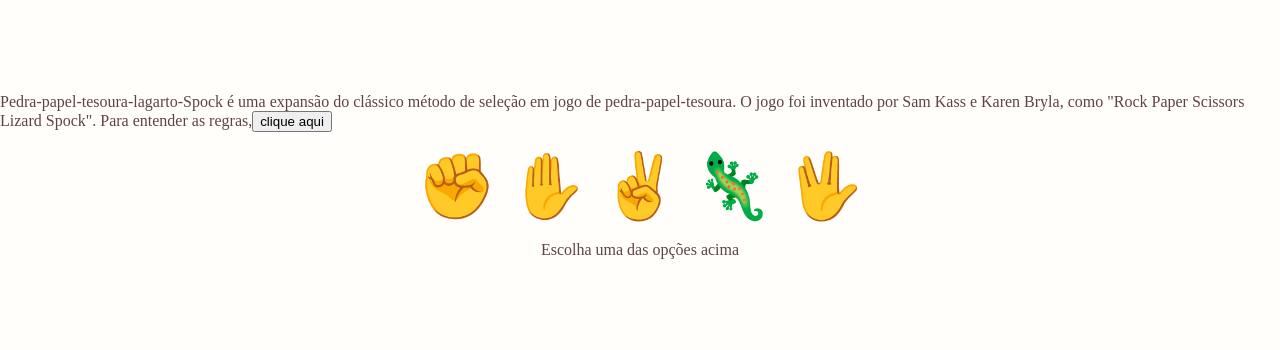
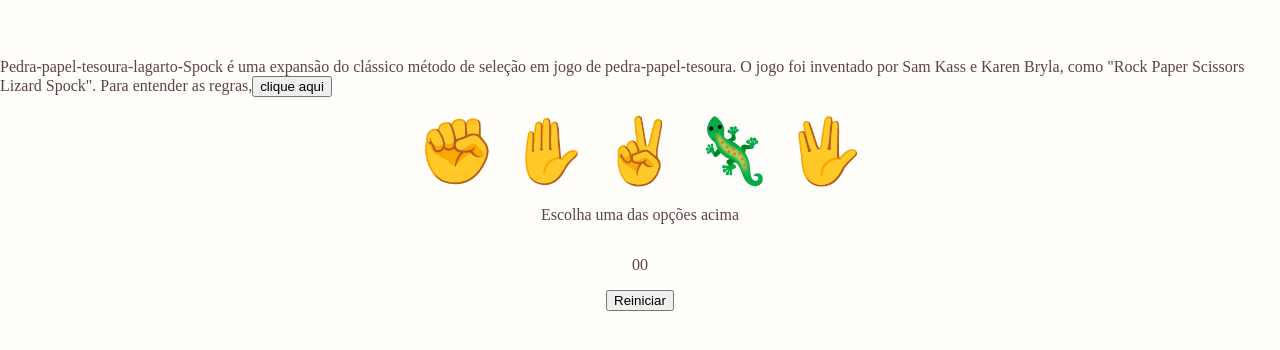
Before and after one commit to HaluDeCassia/largato-spock, a React (Create React App) app: page / in a window 1280 px wide. Shown: the part 224-574 px from the top of the page. Built offline with nearby package versions, Linux system fonts and the light colour scheme.

Commit message:
Add Grid component in App

```diff
--- a/src/App.js
+++ b/src/App.js
@@ -1,6 +1,7 @@
 import React from 'react';
 
 import Buttons from './components/Buttons';
+import Grid from './components/Grid';
 import Modal from './components/Modal';
 
 import { OPTIONS } from './constants';
@@ -8,11 +9,11 @@ import { OPTIONS } from './constants';
 import { StyledApp, Global } from './styles/global';
 
 function getComputerChoice() {
-  const computerChoice = ['rock','paper','scissors', 'lizard', 'spock'];
-  return computerChoice[Math.floor(Math.random()*computerChoice.length)];
+  const computerChoices = ['rock','paper','scissors', 'lizard', 'spock'];
+  return computerChoices[Math.floor(Math.random()*computerChoices.length)];
 }
 
-function getResult(playerChoice, computerChoice, setResult) {
+function getResult(playerChoice, computerChoice, setResult, setPoints) {
   if(OPTIONS[playerChoice] === undefined) {
     setResult('Escolha uma das opções acima');
   } else if(playerChoice === computerChoice) {
@@ -20,8 +21,17 @@ function getResult(playerChoice, computerChoice, setResult) {
   } else {
     if(OPTIONS[playerChoice].wins.indexOf(computerChoice) > -1) {
       setResult("Você ganhou! \\o/");
+
+      setPoints(previousPoints => ({...previousPoints,
+        player: previousPoints.player + 1
+      }));
+
     } else {
       setResult("Computador ganhou... :(")
+
+      setPoints(previousPoints => ({...previousPoints,
+        computer: previousPoints.computer + 1
+      }));
     }
   }
 }
@@ -31,20 +41,21 @@ export default function App() {
   const [playerChoice, setPlayerChoice] = React.useState('');
   const [computerChoice, setComputerChoice] = React.useState('');
   const [result, setResult] = React.useState('');
+  const [points, setPoints] = React.useState({ player: 0, computer: 0});
 
   const playGame = (playerChoice) => {
     setPlayerChoice(playerChoice);
     setComputerChoice(getComputerChoice());
   }
 
-  React.useEffect(() => getResult(playerChoice, computerChoice, setResult), [playerChoice, computerChoice])
+  React.useEffect(() => getResult(playerChoice, computerChoice, setResult, setPoints), [playerChoice, computerChoice])
 
   return (
     <StyledApp>
       <Global />
       <p>
         Pedra-papel-tesoura-lagarto-Spock é uma expansão do clássico método de seleção em jogo de pedra-papel-tesoura. O jogo foi inventado por Sam Kass e Karen Bryla, como "Rock Paper Scissors Lizard Spock". Para entender as regras,
-        <button onClick={() => toggleModal(!modal)} aria-label="sair da fila">clique aqui</button>
+        <button onClick={() => toggleModal(!modal)} aria-label="ver regras">clique aqui</button>
       </p>
       <Buttons playGame={ playGame } />
 
@@ -55,6 +66,16 @@ export default function App() {
       <p>{ result }</p>
 
       {modal && <Modal isOpen={modal} onClose={toggleModal} /> }
+
+      <Grid>
+        <p>
+          {points.player}
+        </p>
+        <p>
+          {points.computer}
+        </p>
+      </Grid>
+      <button onClick={() => setPoints({player: 0, computer: 0})} aria-label="resetar pontos">Reiniciar</button>
     </StyledApp>
   );
 }
```
